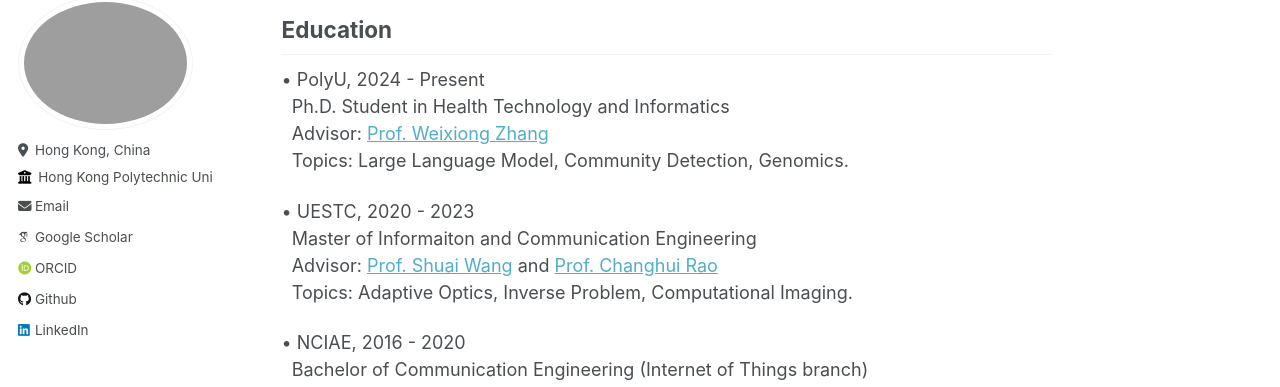
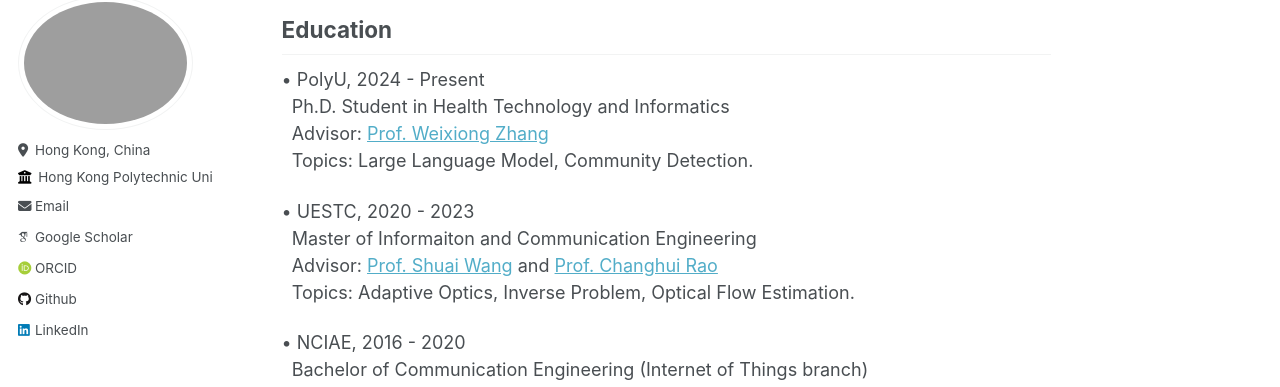
Before and after one commit to mrchasezhang/mrchasezhang.github.io, a Jekyll site: the page built from _pages/about.md, in a window 1280 px wide and 900 px high, scrolled down 438 px. Shown: the part 110-497 px from the top of the window. Built offline with Jekyll 4.4.1, drawn with Linux system fonts in a browser that asks for light colours; some web fonts are replaced.

Commit message:
Update about.md

```diff
--- a/_pages/about.md
+++ b/_pages/about.md
@@ -18,12 +18,12 @@ My current research interests include AI for Science and Computational Imaging.
 • PolyU, 2024 - Present
 &nbsp;  Ph.D. Student in Health Technology and Informatics
 &nbsp; Advisor: [Prof. Weixiong Zhang](https://www.polyu.edu.hk/hti/people/academic-staff/prof-zhang-weixiong/)
-&nbsp; Topics: Large Language Model, Community Detection, Genomics.
+&nbsp; Topics: Large Language Model, Community Detection.
 
 • UESTC, 2020 - 2023
 &nbsp;  Master of Informaiton and Communication Engineering
 &nbsp; Advisor:  [Prof. Shuai Wang](https://faculty.uestc.edu.cn/wangshuai/zh_CN/index.htm) and [Prof. Changhui Rao](https://people.ucas.ac.cn/~chrao)
-&nbsp; Topics: Adaptive Optics, Inverse Problem, Computational Imaging.
+&nbsp; Topics: Adaptive Optics, Inverse Problem, Optical Flow Estimation.
 
 • NCIAE, 2016 - 2020
 &nbsp;  Bachelor of Communication Engineering (Internet of Things branch)
```
